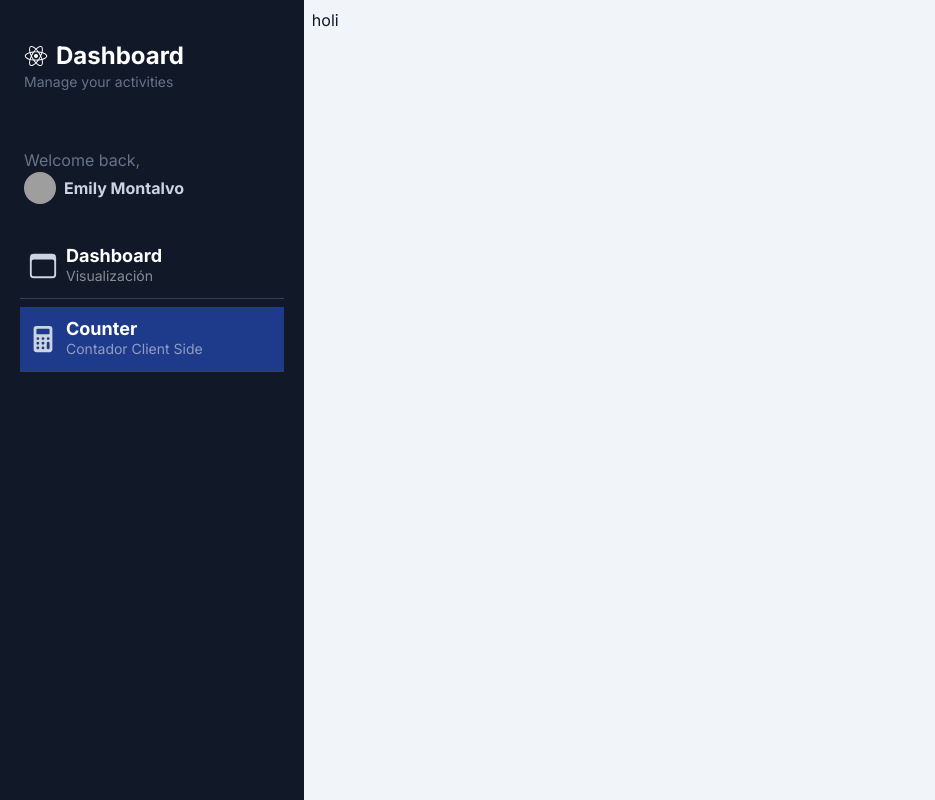
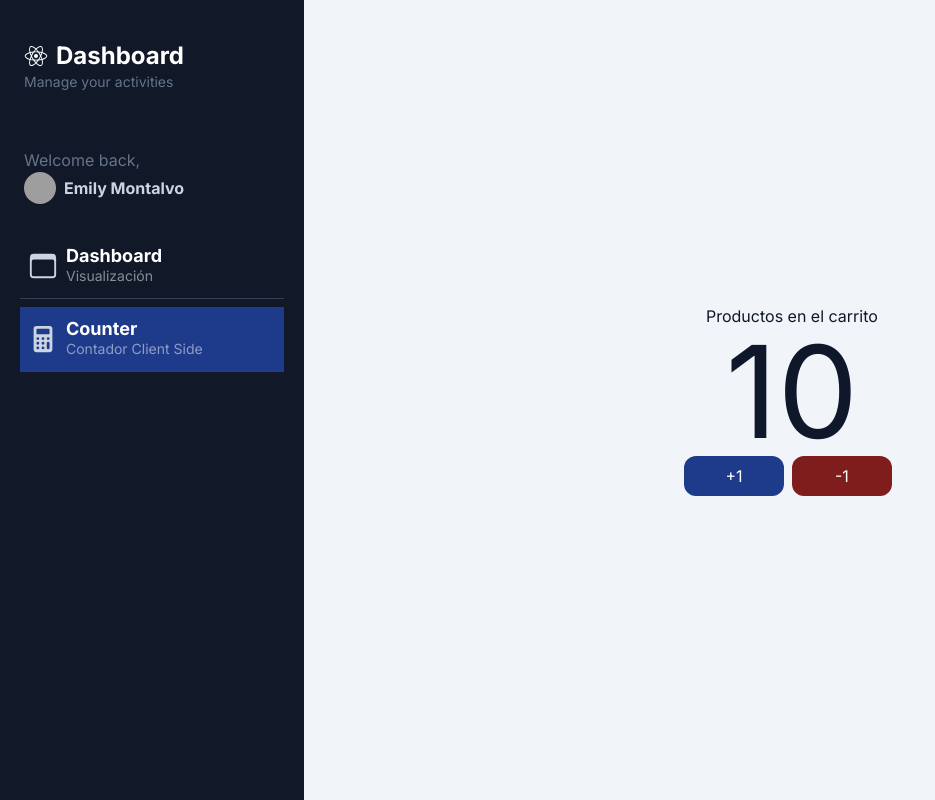
Before and after one commit to EmilyMontalvo/myDashboard-next, a Next.js app: page /dashboard/counter in a window 1280 px wide. Shown: the whole page, without its empty margins (0-935 px from the left). Built offline with nearby package versions, Linux system fonts and the light colour scheme; grey boxes are pictures that could not be loaded.

Commit message:
feat: add counter in client side

```diff
--- a/src/app/dashboard/counter/page.tsx
+++ b/src/app/dashboard/counter/page.tsx
@@ -1,9 +1,18 @@
-import React from 'react'
+import CartCounter from "@/app/shopping-cart/components/CartCounter";
+
+export const metadata = {
+ title: 'Shopping Cart',
+ description: 'A simple counter',
+};
 
 const CounterPage = () => {
+
+
+
   return (
-    <div>
-      holi
+    <div className='flex flex-col items-center justify-center w-full h-full'>
+      <span>Productos en el carrito</span>
+      <CartCounter value={10}/>
     </div>
   )
 }
--- /dev/null
+++ b/src/app/shopping-cart/components/CartCounter.tsx
@@ -0,0 +1,32 @@
+'use client'
+import React from 'react'
+import { useState } from 'react'
+
+interface Props {
+    value?: number;
+}
+
+const CartCounter = ({value = 0}: Props) => {
+
+    const [count, setCount] = useState(value)
+    return (
+        <>
+            <span className='text-9xl'>{count}</span>
+
+            <div className='flex'>
+                <button
+                    className='flex items-center justify-center p-2 rounded-xl bg-blue-900 text-white hover:bg-blue-600 transition-all w-[100px] mr-2'
+                    onClick={() => setCount(count + 1)}>
+                    +1
+                </button>
+                <button
+                    className='flex items-center justify-center p-2 rounded-xl bg-red-900 text-white hover:bg-red-600 transition-all w-[100px] mr-2'
+                    onClick={() => setCount(count - 1)}>
+                    -1
+                </button>
+            </div>
+        </>
+    )
+}
+
+export default CartCounter
--- /dev/null
+++ b/src/app/shopping-cart/index.ts
@@ -0,0 +1 @@
+export * from './components/CartCounter'
```
